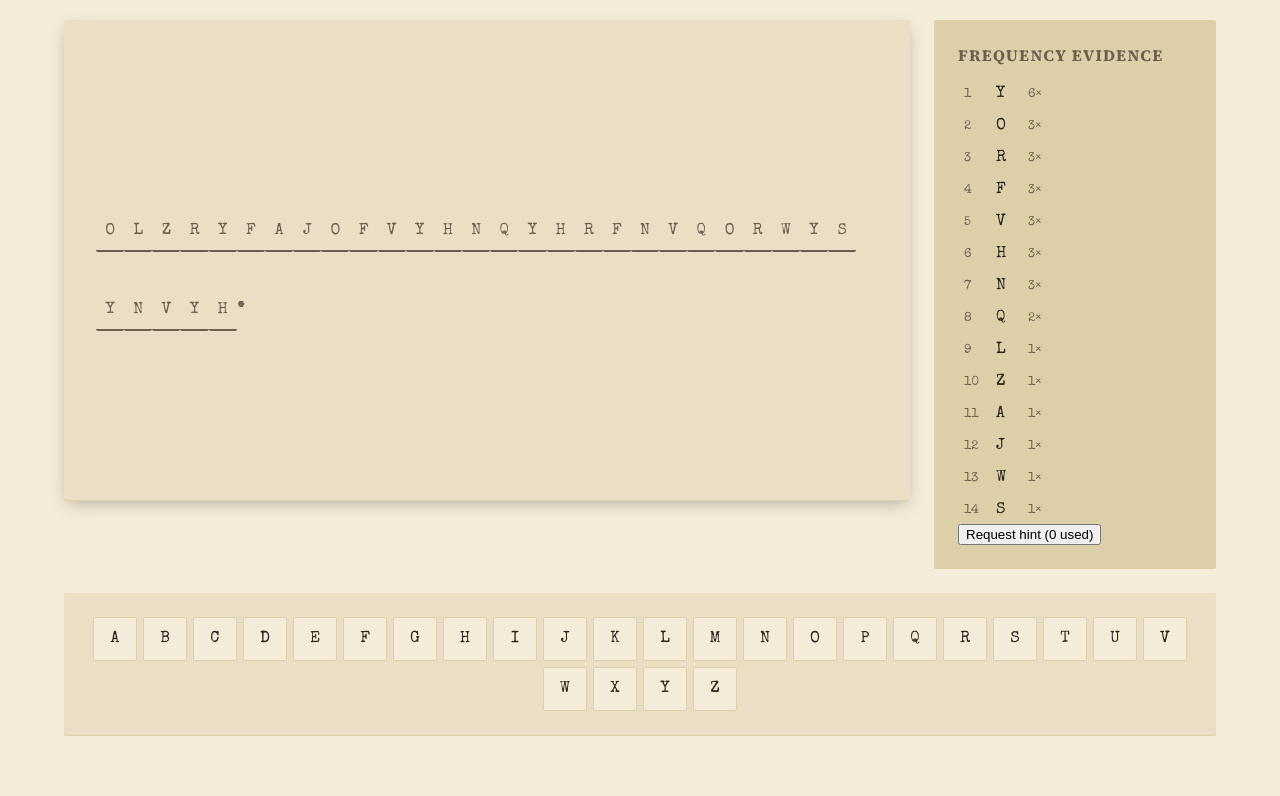
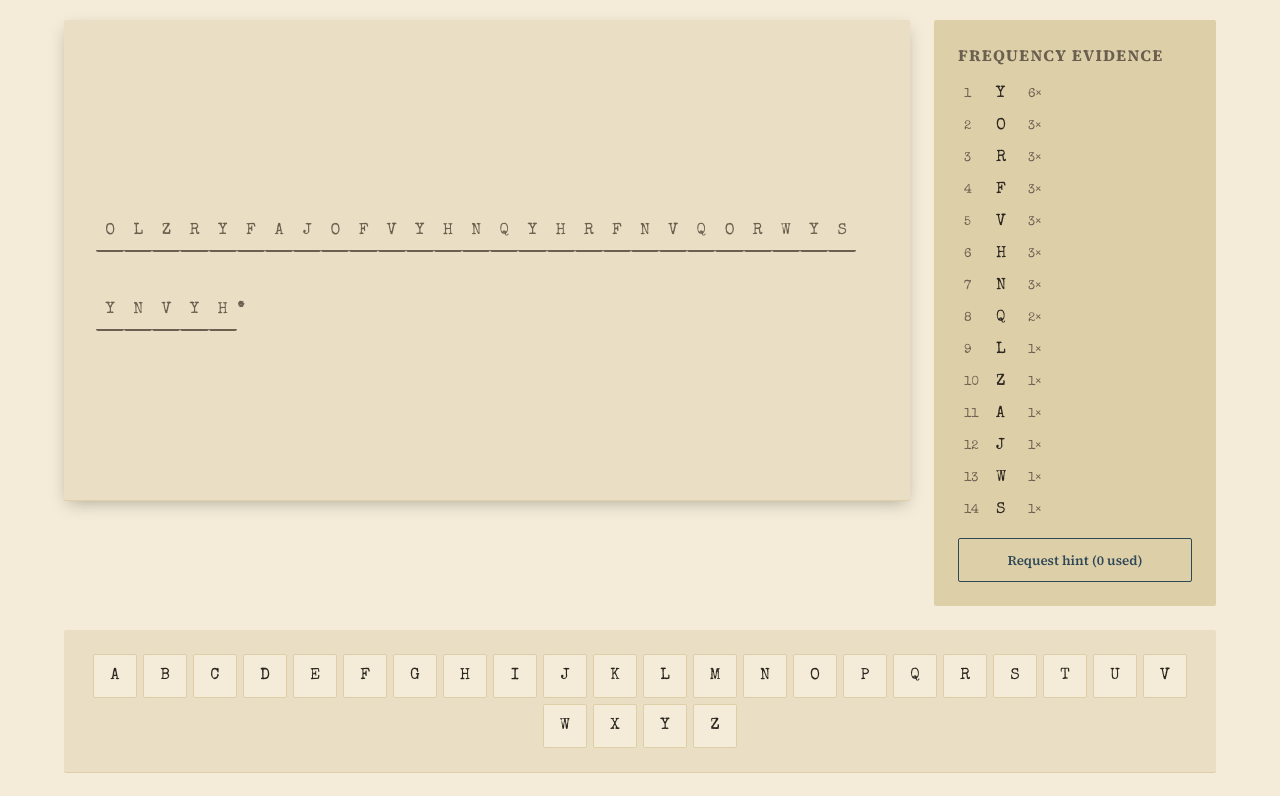
Before and after one commit to ctkrug/chrono-cipher, a website built with Vite: page index.html in a window 1280 px wide. Shown: the part 84-880 px from the top of the page. Before the commit the page ends 843 px from the top, so only its background shows below. Built offline with nearby package versions, Linux system fonts and the light colour scheme.

Commit message:
style(ui): theme the hint button and hinted evidence rows

```diff
--- a/src/style.css
+++ b/src/style.css
@@ -277,6 +277,43 @@ button.dossier__cell:active {
   background: var(--surface-1);
 }
 
+.evidence__item--hinted .evidence__guess {
+  color: var(--accent-support);
+}
+
+.evidence__hint {
+  margin-top: var(--space-2);
+  width: 100%;
+  min-height: 44px;
+  border: 1px solid var(--accent-support);
+  border-radius: var(--radius);
+  background: transparent;
+  color: var(--accent-support);
+  font-family: var(--font-body);
+  font-weight: 600;
+  cursor: pointer;
+  transition:
+    background-color 160ms ease-out,
+    color 160ms ease-out;
+}
+
+.evidence__hint:hover:not(:disabled) {
+  background: var(--accent-support);
+  color: var(--surface-1);
+}
+
+.evidence__hint:focus-visible {
+  outline: 2px solid var(--accent-support);
+  outline-offset: 2px;
+}
+
+.evidence__hint:disabled {
+  opacity: 0.5;
+  cursor: default;
+  border-color: var(--text-muted);
+  color: var(--text-muted);
+}
+
 .keyboard {
   display: flex;
   flex-wrap: wrap;
```
